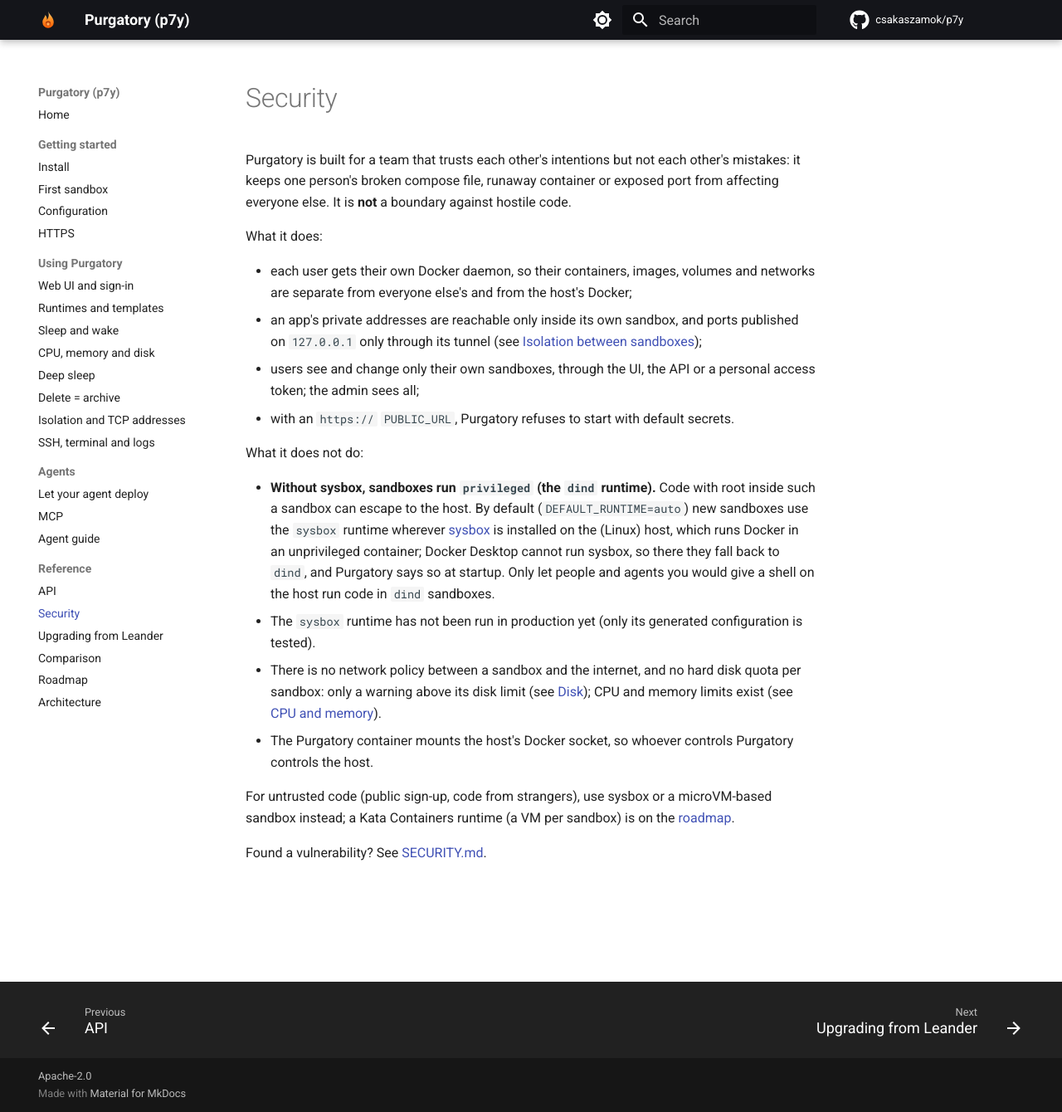
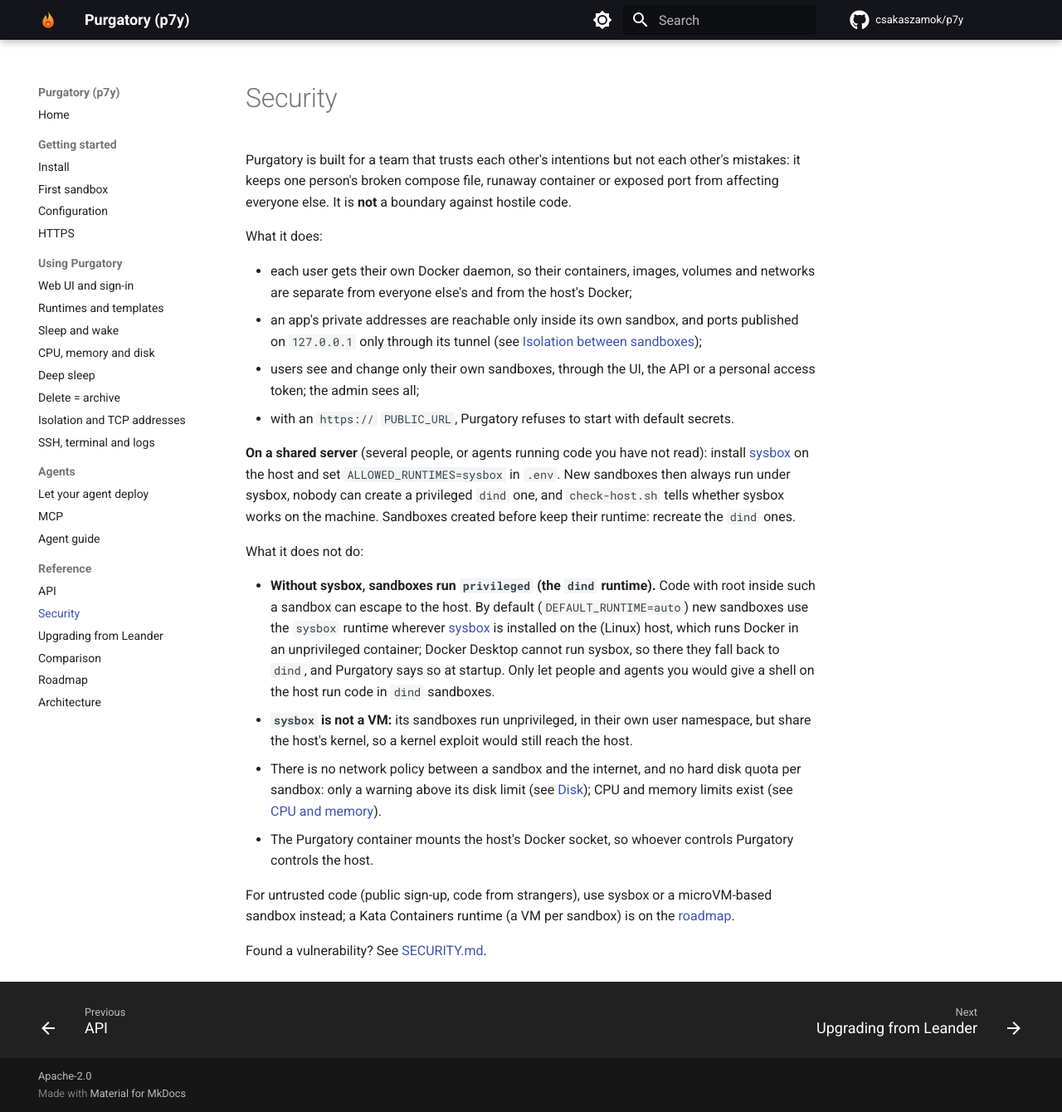
Before and after one commit to csakaszamok/p7y, an MkDocs documentation site: the page built from docs/security.md, in a window 1280 px wide and 1340 px high. Shown: the whole window at 83% size. Built offline with MkDocs 1.6.1 and Material for MkDocs 9.7.7, drawn with Linux system fonts in a browser that asks for light colours; comment, search, counter and statistics services are not loaded; the version menu is left out.

Commit message:
Docs: sysbox runs in production; recommend ALLOWED_RUNTIMES=sysbox
The sysbox runtime now runs a production server, so the "not run in
production yet" notes go (security, runtimes, comparison, architecture,
the roadmap item). Security recommends sysbox on the host plus
ALLOWED_RUNTIMES=sysbox for a shared server, and says plainly that sysbox
still shares the host's kernel. The README's security line said the
default runtime is the privileged dind; with DEFAULT_RUNTIME=auto it is
sysbox wherever sysbox is installed.

Co-Authored-By: Claude Opus 5.5 (1M context) <noreply@anthropic.com>

```diff
--- a/docs/architecture.html
+++ b/docs/architecture.html
@@ -318,7 +318,7 @@
     <li><strong>Waking needs Purgatory:</strong> while Purgatory is down, running sandboxes keep serving web traffic, but no sandbox can be woken, and TLS TCP addresses and Docker access (through its TCP gateway) do not work.</li>
     <li><strong>Restart policy:</strong> after a wake, only inner containers with <code>restart: unless-stopped</code> or <code>always</code> start again (an accepted, documented trade-off).</li>
     <li><strong>Activity:</strong> web requests and open Docker connections keep a sandbox awake; a TLS TCP connection alone (e.g. a database client) does not, and drops when the sandbox sleeps.</li>
-    <li><strong>Isolation:</strong> the default <code>dind</code> runtime is privileged; root inside a sandbox can reach the host. <code>sysbox</code> is not yet run in production; a Kata runtime is on the roadmap.</li>
+    <li><strong>Isolation:</strong> the default <code>dind</code> runtime is privileged; root inside a sandbox can reach the host. <code>sysbox</code> runs without it and is used in production; both share the host's kernel, and a Kata runtime (a VM per sandbox) is on the roadmap.</li>
     <li><strong>Archive size:</strong> the archive of a fresh sandbox is about 200 MB, and archives are never pruned automatically. DELETE is synchronous and can take minutes with a large volume.</li>
     <li><strong>Network limit:</strong> every running or asleep sandbox holds a Docker network; <code>SANDBOX_MAX_TOTAL</code> (default 200) keeps users within the daemon's address pools. Widen <code>default-address-pools</code> for more.</li>
   </ul>
--- a/docs/security.md
+++ b/docs/security.md
@@ -9,10 +9,12 @@ What it does:
 - users see and change only their own sandboxes, through the UI, the API or a personal access token; the admin sees all;
 - with an `https://` `PUBLIC_URL`, Purgatory refuses to start with default secrets.
 
+**On a shared server** (several people, or agents running code you have not read): install [sysbox](https://github.com/nestybox/sysbox) on the host and set `ALLOWED_RUNTIMES=sysbox` in `.env`. New sandboxes then always run under sysbox, nobody can create a privileged `dind` one, and `check-host.sh` tells whether sysbox works on the machine. Sandboxes created before keep their runtime: recreate the `dind` ones.
+
 What it does not do:
 
 - **Without sysbox, sandboxes run `privileged` (the `dind` runtime).** Code with root inside such a sandbox can escape to the host. By default (`DEFAULT_RUNTIME=auto`) new sandboxes use the `sysbox` runtime wherever [sysbox](https://github.com/nestybox/sysbox) is installed on the (Linux) host, which runs Docker in an unprivileged container; Docker Desktop cannot run sysbox, so there they fall back to `dind`, and Purgatory says so at startup. Only let people and agents you would give a shell on the host run code in `dind` sandboxes.
-- The `sysbox` runtime has not been run in production yet (only its generated configuration is tested).
+- **`sysbox` is not a VM:** its sandboxes run unprivileged, in their own user namespace, but share the host's kernel, so a kernel exploit would still reach the host.
 - There is no network policy between a sandbox and the internet, and no hard disk quota per sandbox: only a warning above its disk limit (see [Disk](resources.md#disk)); CPU and memory limits exist (see [CPU and memory](resources.md#cpu-and-memory)).
 - The Purgatory container mounts the host's Docker socket, so whoever controls Purgatory controls the host.
 
```
Also changed, not shown: CHANGELOG.md (+4 -0 lines), README.md (+1 -1 lines), docs/comparison.md (+1 -1 lines), docs/roadmap.md (+0 -1 lines), docs/runtimes-templates.md (+1 -1 lines).
